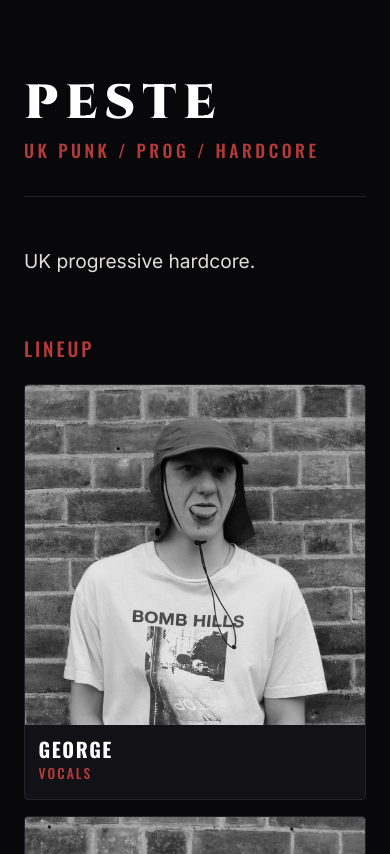
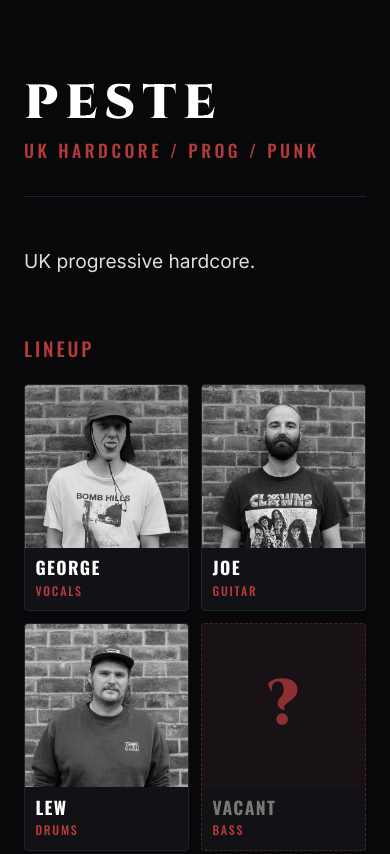
Before and after one commit to joereynolds/peste.uk, a plain HTML site: page index.html in a window 390 px wide. Shown: the top 854 px of the page. Drawn offline with nearby package versions, Linux system fonts and the light colour scheme.

Commit message:
Fix grid

```diff
--- a/index.html
+++ b/index.html
@@ -14,7 +14,7 @@
     <!-- HEADER -->
     <header class="header">
       <h1 class="brand-title">PESTE</h1>
-      <div class="brand-subtitle">UK Punk / Prog / Hardcore</div>
+      <div class="brand-subtitle">UK Hardcore / Prog / Punk</div>
     </header>
 
     <!-- MAIN CONTENT -->
--- a/style.css
+++ b/style.css
@@ -230,11 +230,22 @@ body {
 @media (max-width: 768px) {
   .members-grid {
     grid-template-columns: repeat(2, 1fr);
+    gap: 0.85rem;
   }
 }
 
 @media (max-width: 480px) {
   .members-grid {
-    grid-template-columns: 1fr;
+    grid-template-columns: repeat(2, 1fr);
+    gap: 0.75rem;
+  }
+  .member-info {
+    padding: 0.65rem;
+  }
+  .member-name {
+    font-size: 1.1rem;
+  }
+  .member-role {
+    font-size: 0.75rem;
   }
 }
```
